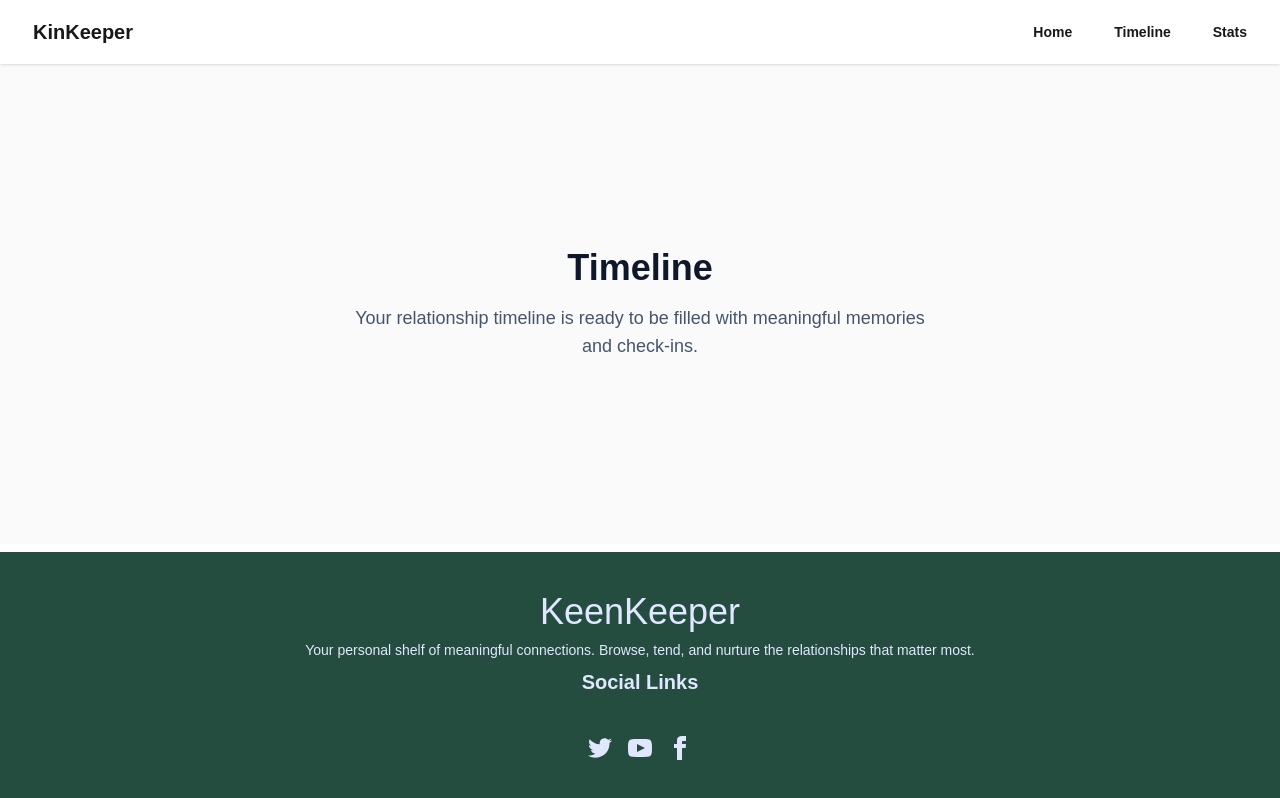
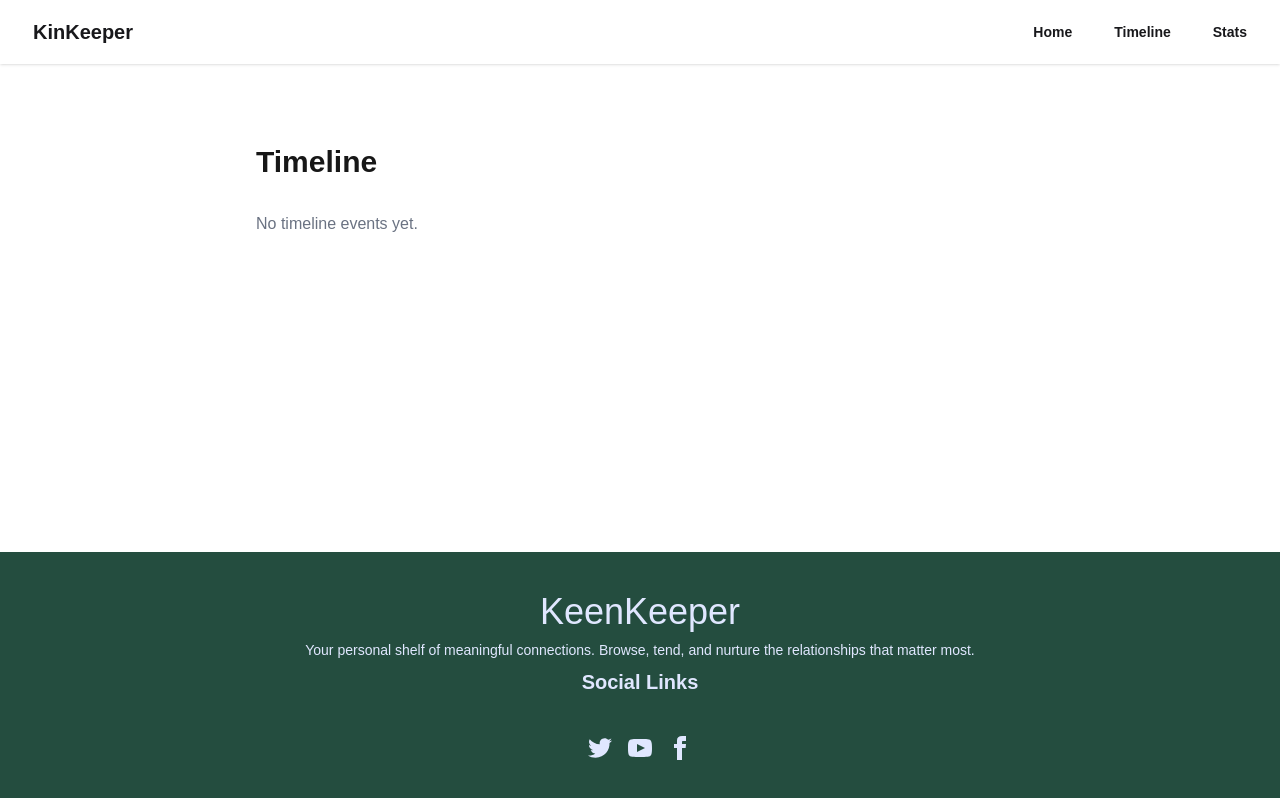
Before and after one commit to tanimtanzilislam/kinKeeper, a Next.js app: page /timeline in a window 1280 px wide. Built offline with nearby package versions, Linux system fonts and the light colour scheme.

Commit message:
designed initial timeline page

```diff
--- a/src/app/friends/[id]/page.jsx
+++ b/src/app/friends/[id]/page.jsx
@@ -1,7 +1,7 @@
 "use client";
 
 import { useEffect, useState } from "react";
-import { useParams } from "next/navigation";
+import { useParams ,useRouter} from "next/navigation";
 import { ToastContainer, toast } from "react-toastify";
 import "react-toastify/dist/ReactToastify.css";
 
@@ -29,26 +29,26 @@ export default function FriendsDetails() {
   }, [id]);
 
   const handleTimeline = (type) => {
-    // Friend না থাকলে function বন্ধ
+
     if (!friend) {
       return;
     }
 
-    // আগের events বের করা
+
     const existingEvents =
       JSON.parse(localStorage.getItem("timelineEvents")) || [];
 
-    // নতুন event
+
     const newEvent = {
       id: Date.now(),
       type: type,
       friendName: friend.name,
     };
 
-    // নতুন event সবার সামনে
+
     const updatedEvents = [newEvent, ...existingEvents];
 
-    // localStorage-এ save
+
     localStorage.setItem(
       "timelineEvents",
       JSON.stringify(updatedEvents)
@@ -56,16 +56,15 @@ export default function FriendsDetails() {
 
     // Toast notification
     toast.success(`${type} added to timeline!`);
-
+    router.push('/timeline')
     console.log(updatedEvents);
   };
 
-  // Loading অবস্থায়
+
   if (loading) {
     return <p className="text-center mt-20">Loading...</p>;
   }
 
-  // Friend পাওয়া না গেলে
   if (!friend) {
     return (
       <div className="text-center mt-20">
--- a/src/app/timeline/page.js
+++ b/src/app/timeline/page.js
@@ -1,12 +1,53 @@
-export default function TimelinePage() {
+"use client";
+
+import { useEffect, useState } from "react";
+
+export default function Timeline() {
+  const [events, setEvents] = useState([]);
+
+  useEffect(() => {
+    const savedEvents =
+      JSON.parse(localStorage.getItem("timelineEvents")) || [];
+
+    setEvents(savedEvents);
+  }, []);
+
   return (
-    <main className="flex min-h-[60vh] items-center justify-center bg-zinc-50 px-6 py-16">
-      <div className="max-w-xl text-center">
-        <h1 className="text-4xl font-bold text-slate-900">Timeline</h1>
-        <p className="mt-4 text-lg text-slate-600">
-          Your relationship timeline is ready to be filled with meaningful memories and check-ins.
+    <div className="max-w-3xl mx-auto mt-20">
+
+      <h1 className="text-3xl font-bold mb-8">
+        Timeline
+      </h1>
+
+      {events.length === 0 ? (
+        <p className="text-gray-500">
+          No timeline events yet.
         </p>
-      </div>
-    </main>
+      ) : (
+        <div className="space-y-4">
+
+          {events.map((event) => (
+            <div
+              key={event.id}
+              className="card bg-base-100 shadow-sm"
+            >
+              <div className="card-body">
+
+                <h2 className="card-title">
+                  {event.type}
+                </h2>
+
+                <p>
+                  {event.friendName}
+                </p>
+
+              </div>
+            </div>
+          ))}
+
+        </div>
+      )}
+
+    </div>
   );
 }
```
